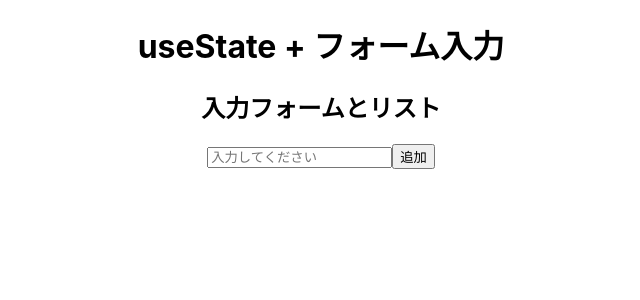
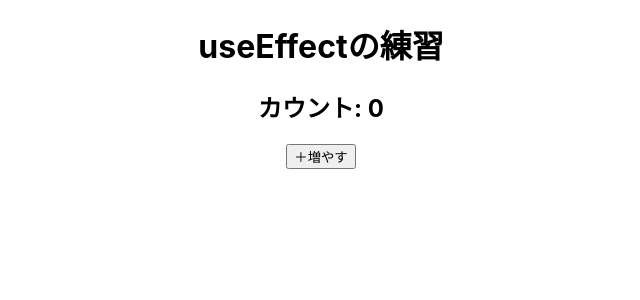
Before and after one commit to chenbuf1/100knock, a React (Create React App) app in the folder react_profile/: page / in a window 1280 px wide. Shown: the top 300 px of the page, without its empty margins (319-959 px from the left). Built offline with nearby package versions, Linux system fonts and the light colour scheme.

Commit message:
Update App.js

```diff
--- a/react_profile/src/App.js
+++ b/react_profile/src/App.js
@@ -5,6 +5,8 @@ import Kid from './Kid_72';
 import Counter from './Counter';
 import FruitList from './FruitList';
 import FormList from './FormList';
+import EffectExample from './EffectExample';
+
 
 
 /* 71
@@ -50,7 +52,7 @@ function App() {
   );
 }
 */
-
+/* 75
 function App() {
   return (
     <div className="App">
@@ -59,5 +61,16 @@ function App() {
     </div>
   );
 }
+*/
+function App() {
+  return (
+    <div className="App">
+      <h1>useEffectの練習</h1>
+      <EffectExample />
+    </div>
+  );
+}
+
+
 
 export default App;
```
